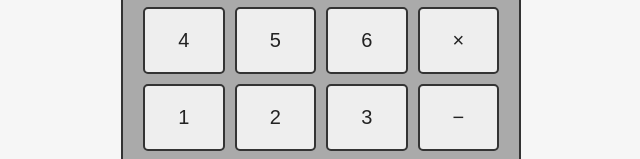
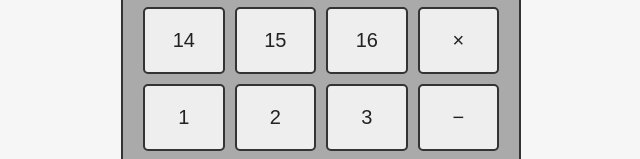
Before and after one commit to Nayan192/Empty, a plain HTML site: page index.html in a window 1280 px wide. Shown: the part 299-458 px from the top of the page, 319-959 px from the left. Drawn offline with Linux system fonts and the light colour scheme.

Commit message:
Add files via upload

```diff
--- a/index.html
+++ b/index.html
@@ -23,9 +23,9 @@
         <button class="btn" data-number>9</button>
         <button class="btn" data-operator>÷</button>
 
-        <button class="btn" data-number>4</button>
-        <button class="btn" data-number>5</button>
-        <button class="btn" data-number>6</button>
+        <button class="btn" data-number>14</button>
+        <button class="btn" data-number>15</button>
+        <button class="btn" data-number>16</button>
         <button class="btn" data-operator>×</button>
 
         <button class="btn" data-number>1</button>
```
